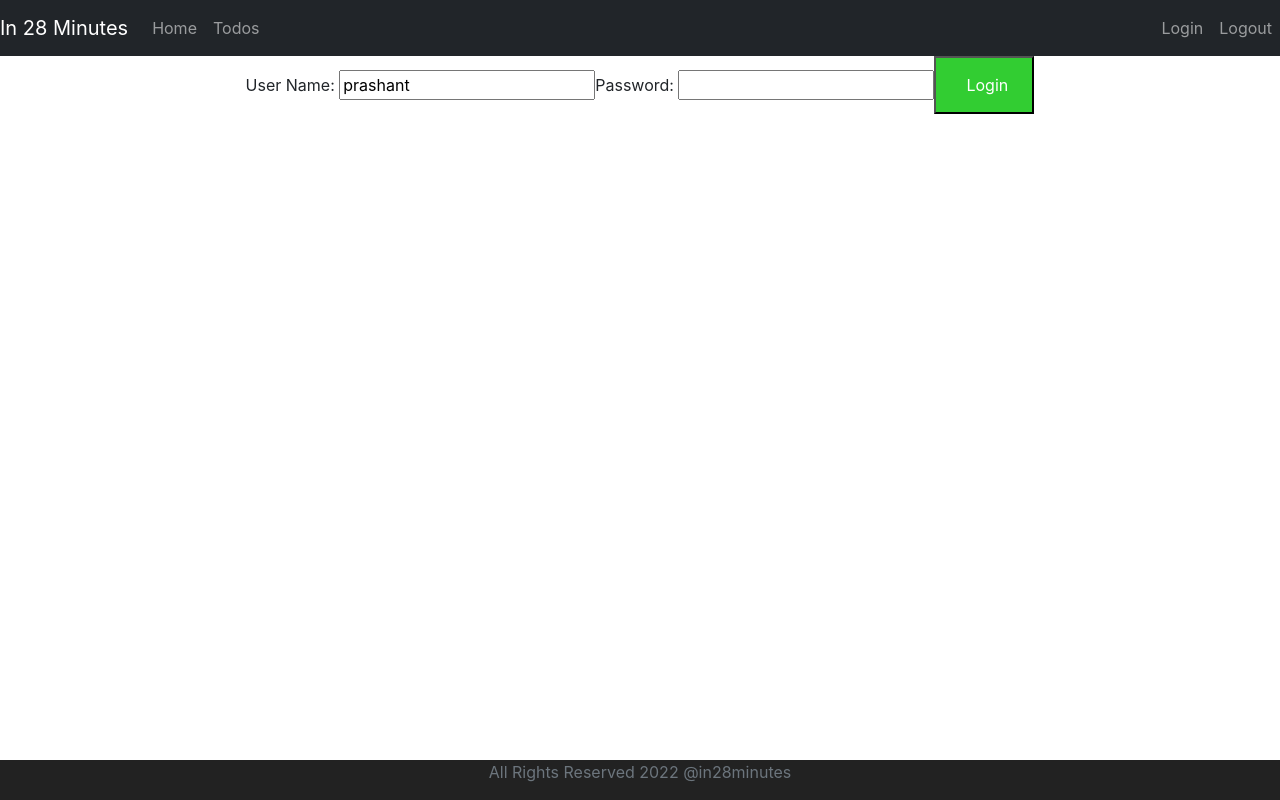
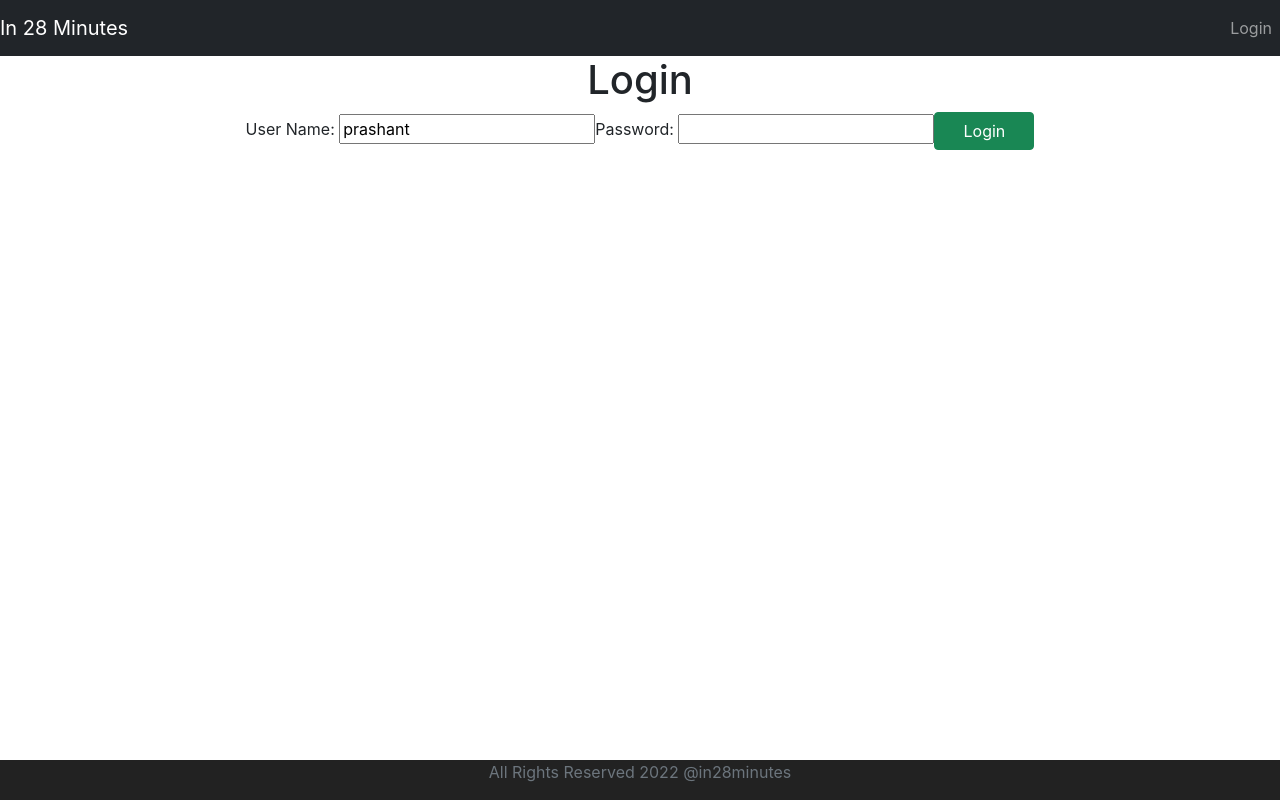
Before and after one commit to MrSharma003/Invoice-Generation-WebApp, a React (Create React App) app: page / in a window 1280 px wide. Built offline with nearby package versions, Linux system fonts and the light colour scheme.

Commit message:
section4 completed

```diff
--- /dev/null
+++ b/src/components/todo/AuthenticatedRoute.js
@@ -0,0 +1,16 @@
+import React, {Component} from 'react';
+import AuthenticationService from "./AuthenticationService";
+import {Navigate} from "react-router-dom";
+
+class AuthenticatedRoute extends Component {
+    render() {
+        if(AuthenticationService.isUserLogin()){
+            return {...this.props.children}
+        }
+        else{
+            return <Navigate to="/login"/>
+        }
+    }
+}
+
+export default AuthenticatedRoute;
--- /dev/null
+++ b/src/components/todo/AuthenticationService.js
@@ -0,0 +1,19 @@
+class AuthenticationService {
+  registerSuccessfulLogin(username,password){
+      console.log('registerSuccessfulLogin')
+      sessionStorage.setItem('authenticateduser',username);
+  }
+
+  logout(){
+      sessionStorage.removeItem('authenticateduser');
+  }
+
+  isUserLogin(){
+      let user = sessionStorage.getItem('authenticateduser')
+      return user !== null;
+
+  }
+
+}
+
+export default new AuthenticationService();
--- /dev/null
+++ b/src/components/todo/FooterComponent.js
@@ -0,0 +1,13 @@
+import React, {Component} from "react";
+
+class FooterComponent extends Component{
+    render() {
+        return(
+            <footer className="footer">
+                <span className="text-muted">All Rights Reserved 2022 @in28minutes</span>
+            </footer>
+        )
+    }
+}
+
+export default FooterComponent
--- /dev/null
+++ b/src/components/todo/HeaderComponent.js
@@ -0,0 +1,44 @@
+import React, {Component} from "react";
+import AuthenticationService from "./AuthenticationService";
+import {Link, useNavigate} from "react-router-dom";
+
+class HeaderComponent extends Component{
+    render() {
+
+        const isUserLoggedIn = AuthenticationService.isUserLogin();
+        //console.log(isUserLoggedIn);
+
+        return(
+            <div>
+                <nav className="navbar navbar-expand-md navbar-dark bg-dark">
+                    <div><a className="navbar-brand" href="http://www.in28minutes.com">In 28 Minutes</a></div>
+                    <ul className="navbar-nav">
+                        {isUserLoggedIn && <li><Link className="nav-link" to="/welcome/prashant">Home</Link></li>}
+                        {isUserLoggedIn && <li><Link className="nav-link" to="/todos">Todos</Link></li>}
+                    </ul>
+                    <ul className="navbar-nav navbar-collapse justify-content-end">
+                        {!isUserLoggedIn && <li><Link className="nav-link" to="/login">Login</Link></li>}
+                        {isUserLoggedIn && <li><Link className="nav-link" to="/logout" onClick={AuthenticationService.logout}>Logout</Link></li>}
+                    </ul>
+                </nav>
+            </div>
+        )
+    }
+}
+
+export const withRouter = (Component) => {
+    const Wrapper = (props) => {
+        const history = useNavigate();
+
+        return (
+            <Component
+                history={history}
+                {...props}
+            />
+        );
+    };
+
+    return Wrapper;
+};
+
+export default withRouter(HeaderComponent);
--- /dev/null
+++ b/src/components/todo/LoginComponent.js
@@ -0,0 +1,93 @@
+import React, {Component} from "react";
+import AuthenticationService from "./AuthenticationService";
+
+class LoginComponent extends Component {
+
+    //passing props as parameter id good practise
+    constructor(props) {
+        super(props);
+        this.state = {
+            username: 'prashant',
+            password: '',
+            hasLoginFailed: false,
+            showSuccessMessage: false
+        }
+        // this.handleUsername = this.handleUsername.bind(this)
+        // this.handlePassword = this.handlePassword.bind(this)
+        this.handleChange = this.handleChange.bind(this)
+        this.loginClick = this.loginClick.bind(this)
+    }
+
+    handleChange(event){
+        console.log(this.state);
+        this.setState({
+            [event.target.name] : event.target.value
+        })
+    }
+
+    // handleUsername(event){
+    //     console.log(event.target.value);
+    //     this.setState({
+    //         username: event.target.value
+    //     })
+    // }
+    //
+    // handlePassword(event){
+    //     console.log(event.target.value);
+    //     this.setState({
+    //         password: event.target.value
+    //     })
+    // }
+
+    loginClick(){
+        if(this.state.username === 'prashant' && this.state.password === 'dummy'){
+            console.log('Successful')
+            AuthenticationService.registerSuccessfulLogin(this.state.username, this.state.password)
+            this.props.navigate(`/welcome/${this.state.username}`)
+            this.setState({showSuccessMessage: true,
+                hasLoginFailed: false})
+        }
+        else{
+            console.log('failed')
+            this.setState({
+                showSuccessMessage: false,
+                hasLoginFailed: true
+            })
+        }
+
+        // console.log(this.state)
+    }
+
+
+    render() {
+        return (
+            <div>
+                <h1>Login</h1>
+                <div className="container">
+                    <ShowInvalidCredentials hasLoginFailed={this.state.hasLoginFailed}/>
+                    {/*{this.state.hasLoginFailed && <div>Invalid Credentials</div>}*/}
+                    <ShowLoginSuccessMessage showSuccessMessage={this.state.showSuccessMessage}/>
+                    {/*{this.state.showSuccessMessage && <div>Login Successful</div>}*/}
+                    User Name: <input type="text" name="username" value={this.state.username} onChange={this.handleChange}/>
+                    Password: <input type="password" name="password" value={this.state.password} onChange={this.handleChange}/>
+                    <button className="btn btn-success" onClick={this.loginClick}>Login</button>
+                </div>
+            </div>
+        );
+    }
+}
+
+function ShowInvalidCredentials(props){
+    if(props.hasLoginFailed){
+        return <div className="alert alert-warning">Invalid Credentials</div>
+    }
+    return null
+}
+function ShowLoginSuccessMessage(props){
+    if(props.showSuccessMessage){
+        return <div>Login Successful</div>
+    }
+    return null
+}
+
+export default LoginComponent
--- /dev/null
+++ b/src/components/todo/LogoutComponent.js
@@ -0,0 +1,16 @@
+import React, {Component} from "react";
+
+class LogoutComponent extends Component{
+    render() {
+        return(
+            <div>
+                <h1>You are logged out.</h1>
+                <div className="container">
+                    Thank you for using our application.
+                </div>
+            </div>
+        )
+    }
+}
+
+export default LogoutComponent
--- a/src/components/todo/ToDoApp.js
+++ b/src/components/todo/ToDoApp.js
@@ -5,6 +5,13 @@ import withNavigation from "./WithNavigation";
 import ErrorComponent from "./ErrorComponent";
 import withParams from "./WithParams";
 import ListTodoComponent from "./ListTodoComponent";
+import AuthenticationService from "./AuthenticationService";
+import HeaderComponent from "./HeaderComponent"
+import AuthenticatedRoute from "./AuthenticatedRoute";
+import LoginComponent from "./LoginComponent";
+import FooterComponent from "./FooterComponent";
+import LogoutComponent from "./LogoutComponent";
+
 
 class ToDoApp extends Component {
     render() {
@@ -13,18 +20,35 @@ class ToDoApp extends Component {
         const ErrorComponentWithNavigation = withNavigation(ErrorComponent);
         const ListTodoComponentWithNavigation = withNavigation(ListTodoComponent);
         const LogoutComponentWithNavigation = withNavigation(LogoutComponent);
+        const HeaderComponentWithNavigation = withNavigation(HeaderComponent);
 
         return (
             <div className="ToDoApp">
                 <Router>
-                    <HeaderComponent/>
+                    <HeaderComponentWithNavigation/>
                     <Routes>
                         <Route path="/" element={<LoginComponentWithNavigation/>}/>
                         <Route path="/login" element={<LoginComponentWithNavigation/>}/>
-                        <Route path="/welcome/:name" element={<WelcomeWithparams/>}/>
-                        <Route path="*" element={<ErrorComponentWithNavigation/>}/>
-                        <Route path="/todos" element={<ListTodoComponentWithNavigation/>}/>
-                        <Route path="/logout" element={<LogoutComponentWithNavigation/>}/>
+                        <Route path="/welcome/:name" element={
+                            <AuthenticatedRoute>
+                                <WelcomeWithparams/>
+                            </AuthenticatedRoute>}/>
+
+                        <Route path="*" element={
+                                <AuthenticatedRoute>
+                                    <ErrorComponentWithNavigation/>
+                                </AuthenticatedRoute>}/>
+
+                        <Route path="/todos" element={
+                                <AuthenticatedRoute>
+                                    <ListTodoComponentWithNavigation/>
+                                </AuthenticatedRoute>}/>
+
+                        <Route path="/logout" element={
+                                <AuthenticatedRoute>
+                                     <LogoutComponentWithNavigation/>
+                                </AuthenticatedRoute>}/>
+
                     </Routes>
                     <FooterComponent/>
                 </Router>
@@ -35,132 +59,4 @@ class ToDoApp extends Component {
     }
 }
 
-class LoginComponent extends Component {
-
-    //passing props as parameter id good practise
-    constructor(props) {
-        super(props);
-        this.state = {
-            username: 'prashant',
-            password: '',
-            hasLoginFailed: false,
-            showSuccessMessage: false
-        }
-        // this.handleUsername = this.handleUsername.bind(this)
-        // this.handlePassword = this.handlePassword.bind(this)
-        this.handleChange = this.handleChange.bind(this)
-        this.loginClick = this.loginClick.bind(this)
-    }
-
-    handleChange(event){
-        console.log(this.state);
-        this.setState({
-            [event.target.name] : event.target.value
-        })
-    }
-
-    // handleUsername(event){
-    //     console.log(event.target.value);
-    //     this.setState({
-    //         username: event.target.value
-    //     })
-    // }
-    //
-    // handlePassword(event){
-    //     console.log(event.target.value);
-    //     this.setState({
-    //         password: event.target.value
-    //     })
-    // }
-
-    loginClick(){
-        if(this.state.username === 'prashant' && this.state.password === 'dummy'){
-            console.log('Successful')
-            this.props.navigate(`/welcome/${this.state.username}`)
-            this.setState({showSuccessMessage: true,
-                                    hasLoginFailed: false})
-        }
-        else{
-            console.log('failed')
-            this.setState({
-                showSuccessMessage: false,
-                hasLoginFailed: true
-            })
-        }
-
-        // console.log(this.state)
-    }
-
-
-    render() {
-        return (
-            <div>
-                <ShowInvalidCredentials hasLoginFailed={this.state.hasLoginFailed}/>
-                {/*{this.state.hasLoginFailed && <div>Invalid Credentials</div>}*/}
-                <ShowLoginSuccessMessage showSuccessMessage={this.state.showSuccessMessage}/>
-                {/*{this.state.showSuccessMessage && <div>Login Successful</div>}*/}
-                User Name: <input type="text" name="username" value={this.state.username} onChange={this.handleChange}/>
-                Password: <input type="password" name="password" value={this.state.password} onChange={this.handleChange}/>
-                <button onClick={this.loginClick}>Login</button>
-            </div>
-        );
-    }
-}
-
-class HeaderComponent extends Component{
-    render() {
-        return(
-            <div>
-                <nav className="navbar navbar-expand-md navbar-dark bg-dark">
-                    <div><a className="navbar-brand" href="http://www.in28minutes.com">In 28 Minutes</a></div>
-                    <ul className="navbar-nav">
-                        <li><Link className="nav-link" to="/welcome/prashant">Home</Link></li>
-                        <li><Link className="nav-link" to="/todos">Todos</Link></li>
-                    </ul>
-                    <ul className="navbar-nav navbar-collapse justify-content-end">
-                        <li><Link className="nav-link" to="/login">Login</Link></li>
-                        <li><Link className="nav-link" to="/logout">Logout</Link></li>
-                    </ul>
-                </nav>
-            </div>
-        )
-    }
-}
-
-class FooterComponent extends Component{
-    render() {
-        return(
-            <footer className="footer">
-                <span className="text-muted">All Rights Reserved 2022 @in28minutes</span>
-            </footer>
-        )
-    }
-}
-
-class LogoutComponent extends Component{
-    render() {
-        return(
-            <div>
-                <h1>You are logged out.</h1>
-                <div className="container">
-                    Thank you for using our application.
-                </div>
-            </div>
-        )
-    }
-}
-
-function ShowInvalidCredentials(props){
-    if(props.hasLoginFailed){
-        return <div>Invalid Credentials</div>
-    }
-    return null
-}
-function ShowLoginSuccessMessage(props){
-    if(props.showSuccessMessage){
-        return <div>Login Successful</div>
-    }
-    return null
-}
-
 export default ToDoApp;
```
Also changed, not shown: src/components/todo/ListTodoComponent.js (+4 -3 lines), src/components/todo/WelCome.js (+6 -3 lines).
